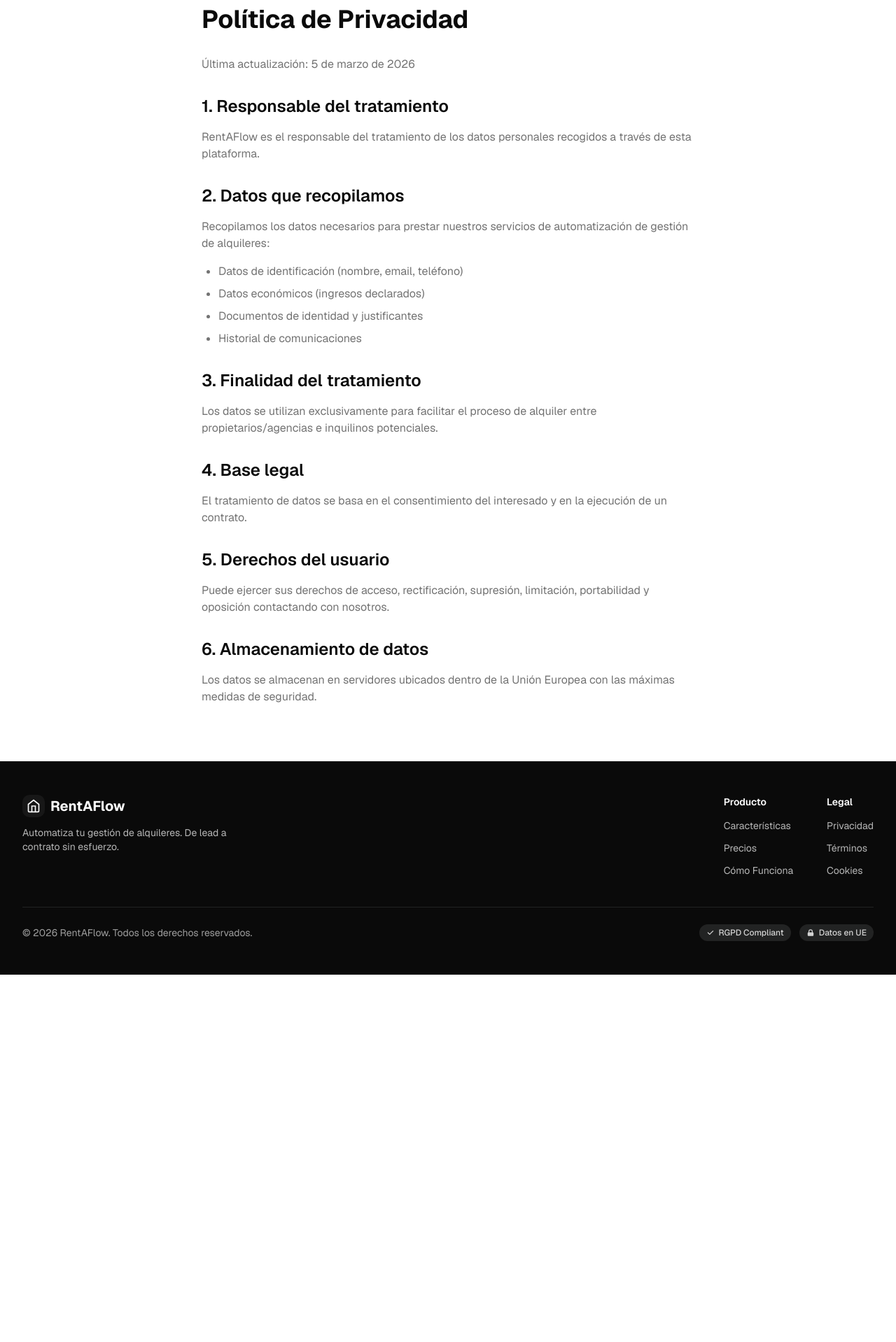
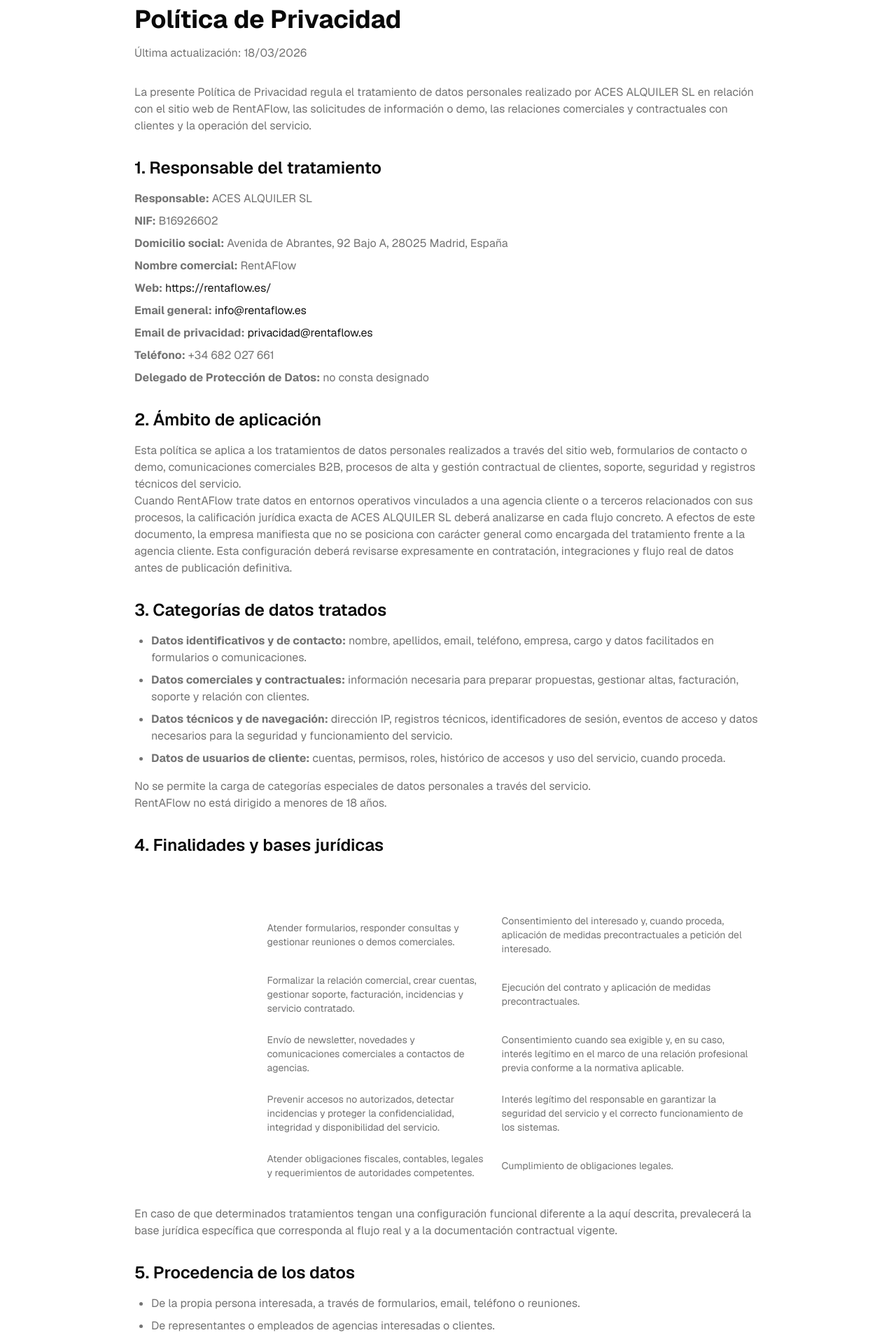
Before and after one commit to RuboD13/RFA, a Next.js app: page /privacidad in a window 1280 px wide. Shown: the part 120-2038 px from the top of the page at 70% size. Before the commit the page ends 1513 px from the top, so only its background shows below. Built offline with nearby package versions, Linux system fonts and the light colour scheme.

Commit message:
feat: update privacy policy content

```diff
--- a/app/privacidad/page.tsx
+++ b/app/privacidad/page.tsx
@@ -1,58 +1,150 @@
 import { Navbar } from "@/components/marketing/navbar"
 import { Footer } from "@/components/marketing/footer"
+import Link from "next/link"
 
 export default function PrivacidadPage() {
   return (
-    <main className="min-h-screen">
+    <main className="min-h-screen bg-background">
       <Navbar />
-      <section className="pt-32 pb-16">
-        <div className="max-w-3xl mx-auto px-4 sm:px-6 lg:px-8">
-          <h1 className="text-4xl font-bold text-foreground mb-8">Política de Privacidad</h1>
+      <section className="pt-32 pb-16 px-4 sm:px-6 lg:px-8">
+        <div className="max-w-4xl mx-auto">
+          <h1 className="text-4xl font-bold text-foreground mb-4">Política de Privacidad</h1>
+          <p className="text-muted-foreground mb-8">
+            Última actualización: 18/03/2026
+          </p>
 
-          <div className="prose prose-gray max-w-none">
-            <p className="text-muted-foreground mb-6">
-              Última actualización:{" "}
-              {new Date().toLocaleDateString("es-ES", { year: "numeric", month: "long", day: "numeric" })}
+          <div className="prose prose-invert max-w-none text-muted-foreground">
+            <p>
+              La presente Política de Privacidad regula el tratamiento de datos personales realizado por ACES ALQUILER SL en relación con el sitio web de RentAFlow, las solicitudes de información o demo, las relaciones comerciales y contractuales con clientes y la operación del servicio.
             </p>
 
             <h2 className="text-2xl font-semibold text-foreground mt-8 mb-4">1. Responsable del tratamiento</h2>
-            <p className="text-muted-foreground mb-4">
-              RentAFlow es el responsable del tratamiento de los datos personales recogidos a través de esta plataforma.
+            <ul className="list-none pl-0 space-y-2">
+              <li><strong>Responsable:</strong> ACES ALQUILER SL</li>
+              <li><strong>NIF:</strong> B16926602</li>
+              <li><strong>Domicilio social:</strong> Avenida de Abrantes, 92 Bajo A, 28025 Madrid, España</li>
+              <li><strong>Nombre comercial:</strong> RentAFlow</li>
+              <li><strong>Web:</strong> <Link href="/" className="text-primary hover:underline">https://rentaflow.es/</Link></li>
+              <li><strong>Email general:</strong> <a href="mailto:info@rentaflow.es" className="text-primary hover:underline">info@rentaflow.es</a></li>
+              <li><strong>Email de privacidad:</strong> <a href="mailto:privacidad@rentaflow.es" className="text-primary hover:underline">privacidad@rentaflow.es</a></li>
+              <li><strong>Teléfono:</strong> +34 682 027 661</li>
+              <li><strong>Delegado de Protección de Datos:</strong> no consta designado</li>
+            </ul>
+
+            <h2 className="text-2xl font-semibold text-foreground mt-8 mb-4">2. Ámbito de aplicación</h2>
+            <p>
+              Esta política se aplica a los tratamientos de datos personales realizados a través del sitio web, formularios de contacto o demo, comunicaciones comerciales B2B, procesos de alta y gestión contractual de clientes, soporte, seguridad y registros técnicos del servicio.
+            </p>
+            <p>
+              Cuando RentAFlow trate datos en entornos operativos vinculados a una agencia cliente o a terceros relacionados con sus procesos, la calificación jurídica exacta de ACES ALQUILER SL deberá analizarse en cada flujo concreto. A efectos de este documento, la empresa manifiesta que no se posiciona con carácter general como encargada del tratamiento frente a la agencia cliente. Esta configuración deberá revisarse expresamente en contratación, integraciones y flujo real de datos antes de publicación definitiva.
             </p>
 
-            <h2 className="text-2xl font-semibold text-foreground mt-8 mb-4">2. Datos que recopilamos</h2>
-            <p className="text-muted-foreground mb-4">
-              Recopilamos los datos necesarios para prestar nuestros servicios de automatización de gestión de
-              alquileres:
+            <h2 className="text-2xl font-semibold text-foreground mt-8 mb-4">3. Categorías de datos tratados</h2>
+            <ul className="list-disc pl-6 space-y-2">
+              <li><strong>Datos identificativos y de contacto:</strong> nombre, apellidos, email, teléfono, empresa, cargo y datos facilitados en formularios o comunicaciones.</li>
+              <li><strong>Datos comerciales y contractuales:</strong> información necesaria para preparar propuestas, gestionar altas, facturación, soporte y relación con clientes.</li>
+              <li><strong>Datos técnicos y de navegación:</strong> dirección IP, registros técnicos, identificadores de sesión, eventos de acceso y datos necesarios para la seguridad y funcionamiento del servicio.</li>
+              <li><strong>Datos de usuarios de cliente:</strong> cuentas, permisos, roles, histórico de accesos y uso del servicio, cuando proceda.</li>
+            </ul>
+            <p className="mt-4">No se permite la carga de categorías especiales de datos personales a través del servicio.</p>
+            <p>RentAFlow no está dirigido a menores de 18 años.</p>
+
+            <h2 className="text-2xl font-semibold text-foreground mt-8 mb-4">4. Finalidades y bases jurídicas</h2>
+            <div className="overflow-x-auto border border-white/10 rounded-lg my-6">
+              <table className="w-full text-left text-sm">
+                <thead className="bg-white/5 border-b border-white/10">
+                  <tr>
+                    <th className="p-3 font-semibold text-white">Finalidad</th>
+                    <th className="p-3 font-semibold text-white">Descripción</th>
+                    <th className="p-3 font-semibold text-white">Base jurídica</th>
+                  </tr>
+                </thead>
+                <tbody className="divide-y divide-white/10">
+                  <tr>
+                    <td className="p-3 font-medium text-white">Contacto y solicitud de demo</td>
+                    <td className="p-3">Atender formularios, responder consultas y gestionar reuniones o demos comerciales.</td>
+                    <td className="p-3">Consentimiento del interesado y, cuando proceda, aplicación de medidas precontractuales a petición del interesado.</td>
+                  </tr>
+                  <tr>
+                    <td className="p-3 font-medium text-white">Alta de cliente y prestación del servicio</td>
+                    <td className="p-3">Formalizar la relación comercial, crear cuentas, gestionar soporte, facturación, incidencias y servicio contratado.</td>
+                    <td className="p-3">Ejecución del contrato y aplicación de medidas precontractuales.</td>
+                  </tr>
+                  <tr>
+                    <td className="p-3 font-medium text-white">Comunicaciones comerciales B2B</td>
+                    <td className="p-3">Envío de newsletter, novedades y comunicaciones comerciales a contactos de agencias.</td>
+                    <td className="p-3">Consentimiento cuando sea exigible y, en su caso, interés legítimo en el marco de una relación profesional previa conforme a la normativa aplicable.</td>
+                  </tr>
+                  <tr>
+                    <td className="p-3 font-medium text-white">Seguridad, logs y control técnico</td>
+                    <td className="p-3">Prevenir accesos no autorizados, detectar incidencias y proteger la confidencialidad, integridad y disponibilidad del servicio.</td>
+                    <td className="p-3">Interés legítimo del responsable en garantizar la seguridad del servicio y el correcto funcionamiento de los sistemas.</td>
+                  </tr>
+                  <tr>
+                    <td className="p-3 font-medium text-white">Cumplimiento normativo</td>
+                    <td className="p-3">Atender obligaciones fiscales, contables, legales y requerimientos de autoridades competentes.</td>
+                    <td className="p-3">Cumplimiento de obligaciones legales.</td>
+                  </tr>
+                </tbody>
+              </table>
+            </div>
+            <p>
+              En caso de que determinados tratamientos tengan una configuración funcional diferente a la aquí descrita, prevalecerá la base jurídica específica que corresponda al flujo real y a la documentación contractual vigente.
             </p>
-            <ul className="list-disc pl-6 text-muted-foreground mb-4 space-y-2">
-              <li>Datos de identificación (nombre, email, teléfono)</li>
-              <li>Datos económicos (ingresos declarados)</li>
-              <li>Documentos de identidad y justificantes</li>
-              <li>Historial de comunicaciones</li>
+
+            <h2 className="text-2xl font-semibold text-foreground mt-8 mb-4">5. Procedencia de los datos</h2>
+            <ul className="list-disc pl-6 space-y-2">
+              <li>De la propia persona interesada, a través de formularios, email, teléfono o reuniones.</li>
+              <li>De representantes o empleados de agencias interesadas o clientes.</li>
+              <li>De usuarios autorizados dentro del entorno del servicio, cuando exista relación contractual.</li>
             </ul>
 
-            <h2 className="text-2xl font-semibold text-foreground mt-8 mb-4">3. Finalidad del tratamiento</h2>
-            <p className="text-muted-foreground mb-4">
-              Los datos se utilizan exclusivamente para facilitar el proceso de alquiler entre propietarios/agencias e
-              inquilinos potenciales.
+            <h2 className="text-2xl font-semibold text-foreground mt-8 mb-4">6. Conservación de los datos</h2>
+            <ul className="list-disc pl-6 space-y-2">
+              <li><strong>Contactos comerciales no convertidos:</strong> 1 año desde la última interacción.</li>
+              <li><strong>Clientes y documentación de facturación:</strong> 5 años, sin perjuicio de plazos legales superiores que resulten aplicables.</li>
+              <li><strong>Logs de acceso y seguridad:</strong> 1 año.</li>
+              <li><strong>Datos alojados en plataforma tras la baja del cliente:</strong> hasta 1 año, salvo supresión anticipada por requerimiento legítimo o necesidad legal de conservación.</li>
+            </ul>
+
+            <h2 className="text-2xl font-semibold text-foreground mt-8 mb-4">7. Destinatarios y proveedores</h2>
+            <p>
+              Con carácter general, no se comercializan ni ceden datos a terceros fuera de los supuestos necesarios para la prestación del servicio, el cumplimiento legal o la seguridad de los sistemas.
+            </p>
+            <ul className="list-disc pl-6 space-y-2">
+              <li><strong>Hosting e infraestructura:</strong> Contabo GmbH.</li>
+              <li><strong>Correo operativo y soporte:</strong> gestión interna mediante info@rentaflow.es.</li>
+              <li><strong>Mensajería y atención por WhatsApp:</strong> +34 682 027 661, cuando la comunicación se canalice por dicha vía.</li>
+              <li>No se declara uso de CRM, firma electrónica ni herramientas de analítica web en la configuración facilitada.</li>
+              <li>La empresa declara no realizar transferencias internacionales de datos fuera del Espacio Económico Europeo.</li>
+            </ul>
+
+            <h2 className="text-2xl font-semibold text-foreground mt-8 mb-4">8. Medidas de seguridad</h2>
+            <ul className="list-disc pl-6 space-y-2">
+              <li>Cifrado en tránsito.</li>
+              <li>Cifrado en reposo.</li>
+              <li>Control de acceso por roles y permisos.</li>
+              <li>Registro de accesos y logs de seguridad.</li>
+              <li>MFA / 2FA.</li>
+              <li>Copias de seguridad.</li>
+            </ul>
+            <p className="mt-4">
+              La empresa no declara, en esta versión, mecanismos configurables de borrado o anonimizado automático por parte del cliente.
             </p>
 
-            <h2 className="text-2xl font-semibold text-foreground mt-8 mb-4">4. Base legal</h2>
-            <p className="text-muted-foreground mb-4">
-              El tratamiento de datos se basa en el consentimiento del interesado y en la ejecución de un contrato.
+            <h2 className="text-2xl font-semibold text-foreground mt-8 mb-4">9. Derechos de las personas interesadas</h2>
+            <p>
+              Las personas interesadas pueden ejercitar sus derechos de acceso, rectificación, supresión, oposición, limitación del tratamiento, portabilidad y retirada del consentimiento cuando proceda, dirigiendo su solicitud a <a href="mailto:privacidad@rentaflow.es" className="text-primary hover:underline">privacidad@rentaflow.es</a>. También pueden presentar reclamación ante la Agencia Española de Protección de Datos si consideran que el tratamiento no se ajusta a la normativa vigente.
             </p>
 
-            <h2 className="text-2xl font-semibold text-foreground mt-8 mb-4">5. Derechos del usuario</h2>
-            <p className="text-muted-foreground mb-4">
-              Puede ejercer sus derechos de acceso, rectificación, supresión, limitación, portabilidad y oposición
-              contactando con nosotros.
+            <h2 className="text-2xl font-semibold text-foreground mt-8 mb-4">10. Menores de edad</h2>
+            <p>
+              RentAFlow no está dirigido a menores de 18 años. Si ACES ALQUILER SL detecta que se han recabado datos personales de un menor sin base legal suficiente, adoptará medidas razonables para su supresión.
             </p>
 
-            <h2 className="text-2xl font-semibold text-foreground mt-8 mb-4">6. Almacenamiento de datos</h2>
-            <p className="text-muted-foreground mb-4">
-              Los datos se almacenan en servidores ubicados dentro de la Unión Europea con las máximas medidas de
-              seguridad.
+            <h2 className="text-2xl font-semibold text-foreground mt-8 mb-4">11. Cambios en esta política</h2>
+            <p>
+              ACES ALQUILER SL podrá modificar esta Política de Privacidad para adaptarla a cambios normativos, técnicos u operativos. La versión vigente será la que publicada en <Link href="/" className="text-primary hover:underline">https://rentaflow.es/</Link>. Cuando los cambios sean relevantes, se comunicarán por medios razonables a los afectados cuando ello resulte exigible.
             </p>
           </div>
         </div>
```
